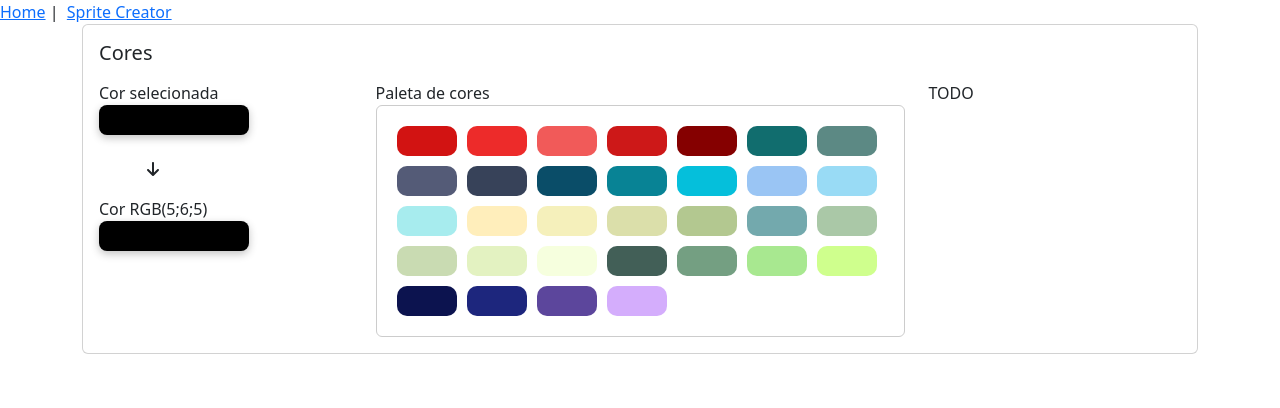
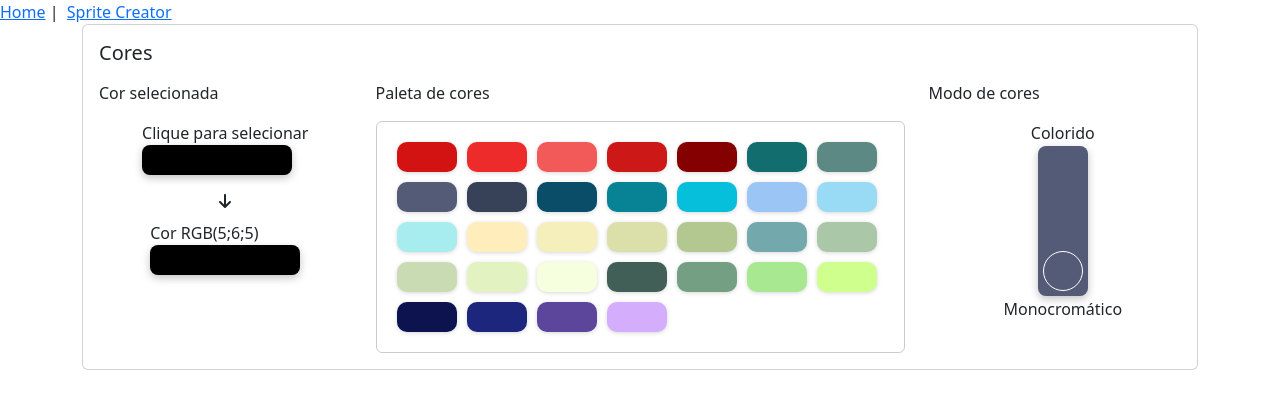
Before and after one commit to MatheusAlvesA/cleytin-page, a Vue app: page /sprite-creator in a window 1280 px wide. Shown: the top 408 px of the page. Built offline with nearby package versions, Linux system fonts and the light colour scheme.

Commit message:
Finaliza protótipo do painel de cores

```diff
--- a/src/components/ColorPalette.vue
+++ b/src/components/ColorPalette.vue
@@ -1,6 +1,5 @@
 <template>
     <div class="wrapper">
-        <span>Paleta de cores</span>
         <div class="palette">
             <div class="w-100 d-flex flex-wrap" v-if="lastColors.length > 0">
                 <div
@@ -118,5 +117,6 @@ export default {
     margin-right: 10px;
     margin-bottom: 10px;
     cursor: pointer;
+    box-shadow: rgba(0, 0, 0, 0.16) 0px 1px 4px;
 }
 </style>
--- /dev/null
+++ b/src/components/VerticalSwitch.vue
@@ -0,0 +1,84 @@
+<template>
+  <div ref="outWrapper" class="out-wrapper">
+    <span class="on-label">{{ onLabel }}</span>
+    <div class="switch" :class="{'on': modelValue, 'off': !modelValue}" @click="toggle">
+      <div class="switch-indicator"></div>
+    </div>
+    <span class="off-label">{{ offLabel }}</span>
+  </div>
+</template>
+
+<script>
+
+export default {
+  props: {
+    modelValue: {
+      Type: Boolean,
+      required: false,
+      default: () => false
+    },
+    onLabel: {
+      type: String,
+      required: false,
+      default: () => 'Sim'
+    },
+    offLabel: {
+      type: String,
+      required: false,
+      default: () => 'Não'
+    },
+  },
+  emits: ['update:modelValue'],
+  methods: {
+    toggle() {
+      this.$emit('update:modelValue', !this.modelValue);
+    }
+  },
+  mounted() {}
+}
+</script>
+
+<style scoped>
+.out-wrapper {
+  display: flex;
+  flex-direction: column;
+  justify-content: space-between;
+  align-items: center;
+  width: 60px;
+  height: 200px;
+}
+.switch {
+  width: 50px;
+  height: 150px;
+  border-radius: 8px;
+  cursor: pointer;
+  box-shadow: rgba(0, 0, 0, 0.24) 0px 3px 8px;
+  transition: 0.5s background-color ease;
+}
+.switch.on {
+  background-color: rgb(168, 232, 144);
+}
+.switch.off {
+  background-color: rgb(84, 91, 119);
+}
+
+.switch-indicator {
+  width: 40px;
+  height: 40px;
+  margin-left: 5px;
+  border-radius: 50%;
+  background-color: black;
+  transition: 0.5s margin-top ease, 0.5s background-color ease;
+}
+.switch.on .switch-indicator {
+  margin-top: 5px;
+  background-color: rgb(168, 232, 144);
+  border: 1px solid white;
+}
+.switch.off .switch-indicator {
+  margin-top: 105px;
+  background-color: rgb(84, 91, 119);
+  border: 1px solid white;
+}
+
+</style>
--- a/src/views/SpriteCreator.vue
+++ b/src/views/SpriteCreator.vue
@@ -6,20 +6,37 @@
         <div class="row">
           <div class="col-md-3">
             <span>Cor selecionada</span><br />
-            <ColorSelector v-model="selectedColor" />
-            <div class="my-3 ps-5">
+            <div class="d-flex flex-column justify-content-between align-items-center mt-3" style="min-height: 160px;">
+              <div>
+                <span>Clique para selecionar</span><br />
+                <ColorSelector v-model="selectedColor" />
+              </div>
               <font-awesome-icon icon="fa-solid fa-arrow-down" />
+              <div>
+                <span>Cor RGB(5;6;5)</span><br />
+                <ColorSelector :modelValue="selectedColor565" :disabled="true" />
+              </div>
             </div>
-            <span>Cor RGB(5;6;5)</span><br />
-            <ColorSelector :modelValue="selectedColor565" :disabled="true" />
           </div>
           <div class="col-md-6">
-            <color-palette
+            <span>Paleta de cores</span>
+            <ColorPalette
+              class=" mt-3"
               :selected-color="selectedColor"
               @selectColor="onColorSelectedFromPalette"
             />
           </div>
-          <div class="col-md-3">TODO</div>
+          <div class="col-md-3">
+            <span>Modo de cores</span>
+            <div class="d-flex flex-column justify-content-between align-items-center  mt-3">
+              <VerticalSwitch
+                v-model="colorMode"
+                :onLabel="'Colorido'"
+                :offLabel="'Monocromático'"
+                class="ms-3"
+                />
+            </div>
+          </div>
         </div>
 
       </div>
@@ -30,13 +47,14 @@
 <script>
 import ColorSelector from '@/components/ColorSelector.vue';
 import ColorPalette from '@/components/ColorPalette.vue';
+import VerticalSwitch from '../components/VerticalSwitch.vue';
 import { color888To565 } from '@/utils.js';
 
 const maxWidth = 320;
 const maxHeight = 240;
 
 export default {
-  components: { ColorSelector, ColorPalette },
+  components: { ColorSelector, ColorPalette, VerticalSwitch },
   data() {
     const pixels = [];
     for (let i = 0; i < maxHeight; i++) {
@@ -51,7 +69,7 @@ export default {
       width: 10,
       height: 10,
       selectedColor: { r: 0, g: 0, b: 0 },
-      monochromaticMode: false
+      colorMode: false
     };
   },
   computed: {
```
